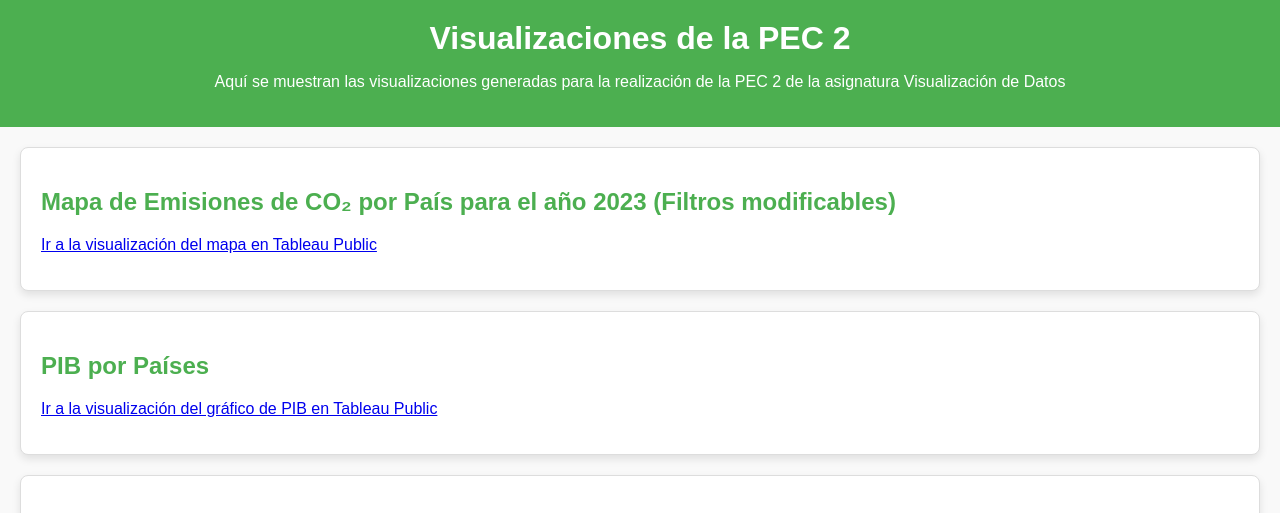
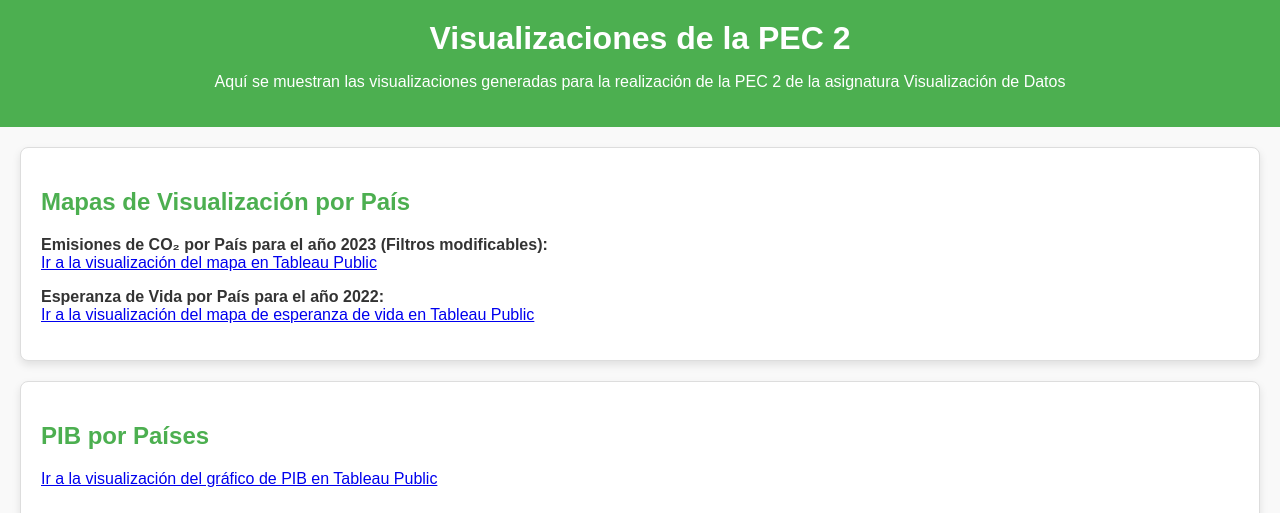
Before and after one commit to JuanPabloFdz/PEC2-Visualizaci-n-de-Datos.github.io, a plain HTML site: page index.html in a window 1280 px wide. Shown: the top 513 px of the page. Drawn offline with Linux system fonts and the light colour scheme.

Commit message:
Update index.html

```diff
--- a/index.html
+++ b/index.html
@@ -14,10 +14,17 @@
 
     <!-- Enlace al Mapa de Emisiones de CO₂ en Tableau -->
     <section>
-        <h2>Mapa de Emisiones de CO₂ por País para el año 2023 (Filtros modificables)</h2>
+        <h2>Mapas de Visualización por País</h2>
         <p>
+            <strong>Emisiones de CO₂ por País para el año 2023 (Filtros modificables):</strong><br>
             <a href="https://public.tableau.com/shared/4WP594QRX?:display_count=n&:origin=viz_share_link" target="_blank">
                 Ir a la visualización del mapa en Tableau Public
+            </a>
+        </p>
+        <p>
+            <strong>Esperanza de Vida por País para el año 2022:</strong><br>
+            <a href="https://public.tableau.com/views/JuanPablo_PEC2_ProportionalSymbolMap2/Esperanzadevida2022porpas_?:language=es-ES&:sid=&:redirect=auth&:display_count=n&:origin=viz_share_link" target="_blank">
+                Ir a la visualización del mapa de esperanza de vida en Tableau Public
             </a>
         </p>
     </section>
@@ -35,7 +42,7 @@
     <!-- Visualización de R como imagen estática -->
     <section>
         <h2>Visualización en R</h2>
-        <img src="binary.png" alt="Gráfico en R" width="800">
+        <img src="Rgplot.png" alt="Gráfico en R" width="800">
     </section>
 
     <footer>
```
